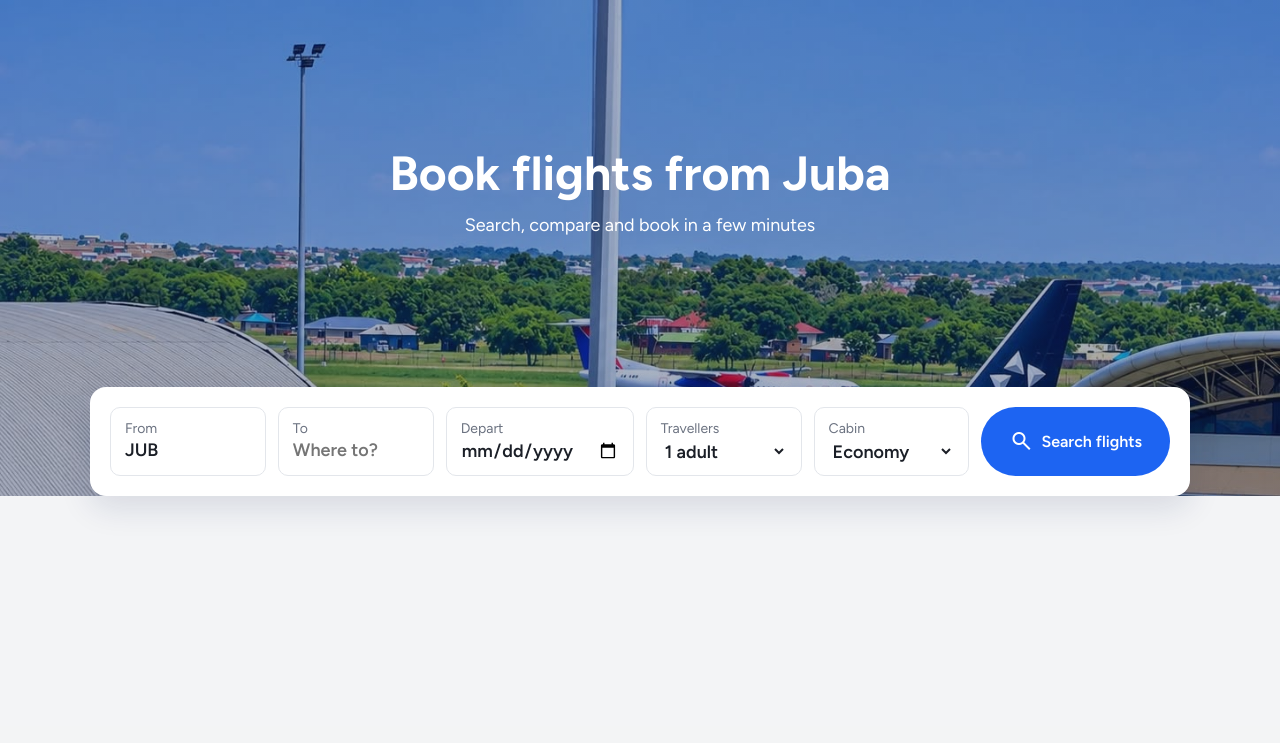
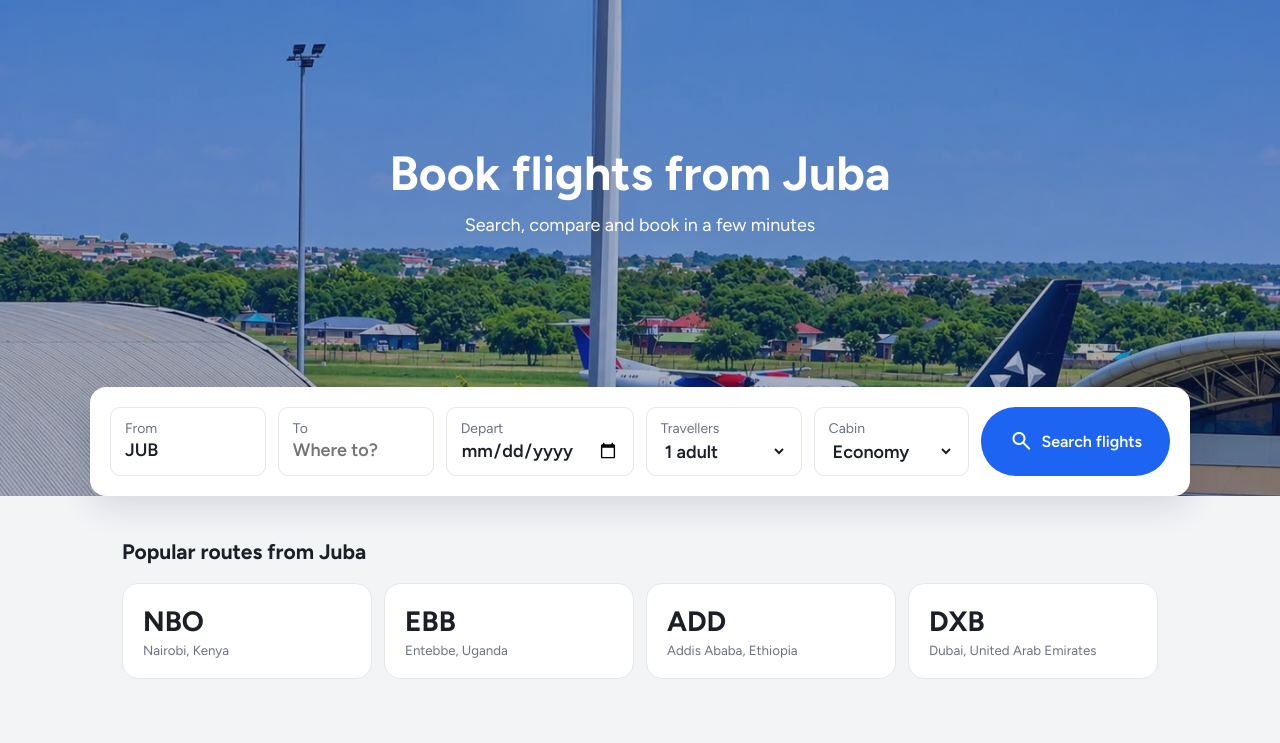
Before and after one commit to mathiang-mathew/mathy-travels, a Flask app: page / in a window 1280 px wide. Shown: the part 74-817 px from the top of the page. Before the commit the page ends 585 px from the top, so only its background shows below. Run offline with Flask 3, Linux system fonts and the light colour scheme.

Commit message:
Add popular routes ans shared page spacing

```diff
--- a/static/css/style.css
+++ b/static/css/style.css
@@ -156,11 +156,15 @@ body {
   background: var(--blue-dark);
 }
 
-/* Results area below the search panel */
-.results {
+/* Everything below the search panel: results, then popular routes */
+.page-content {
   max-width: 1100px;
   margin: 0 auto;
   padding: 88px 32px 64px;
+}
+
+.results {
+  margin-bottom: 48px;
 }
 
 .results-message {
@@ -266,3 +270,41 @@ body {
 .select-button:hover {
   background: var(--blue-dark);
 }
+
+/* Popular routes: quick ways to start a search */
+.routes h2 {
+  margin: 0 0 16px;
+  font-size: 21px;
+}
+
+.routes-list {
+  display: grid;
+  grid-template-columns: repeat(4, 1fr);
+  gap: 12px;
+}
+
+.route-card {
+  display: flex;
+  flex-direction: column;
+  align-items: flex-start;
+  gap: 4px;
+  padding: 20px;
+  background: var(--white);
+  border: 1px solid var(--line);
+  border-radius: var(--radius-panel);
+  font-family: var(--font);
+  cursor: pointer;
+}
+.route-card:hover {
+  border-color: var(--blue);
+}
+
+.route-code {
+  font-size: 28px;
+  font-weight: 700;
+  color: var(--ink);
+}
+
+.route-city {
+  color: var(--grey);
+}
--- a/templates/index.html
+++ b/templates/index.html
@@ -159,6 +159,31 @@
             </article>
           </template>
         </section>
+
+        <section class="routes" id="routes">
+          <h2>Popular routes from Juba</h2>
+          <div class="routes-list">
+            <button class="route-card" type="button" data-destination="NBO">
+              <span class="route-code">NBO</span>
+              <span class="route-city">Nairobi, Kenya</span>
+            </button>
+
+            <button class="route-card" type="button" data-destination="EBB">
+              <span class="route-code">EBB</span>
+              <span class="route-city">Entebbe, Uganda</span>
+            </button>
+
+            <button class="route-card" type="button" data-destination="ADD">
+              <span class="route-code">ADD</span>
+              <span class="route-city">Addis Ababa, Ethiopia</span>
+            </button>
+
+            <button class="route-card" type="button" data-destination="DXB">
+              <span class="route-code">DXB</span>
+              <span class="route-city">Dubai, United Arab Emirates</span>
+            </button>
+          </div>
+        </section>
       </div>
     </main>
 
```
